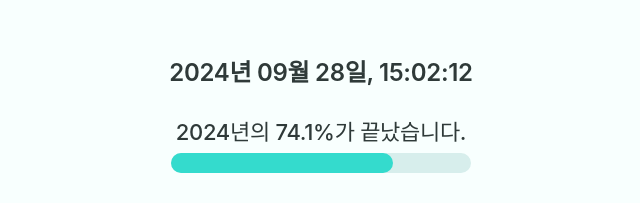
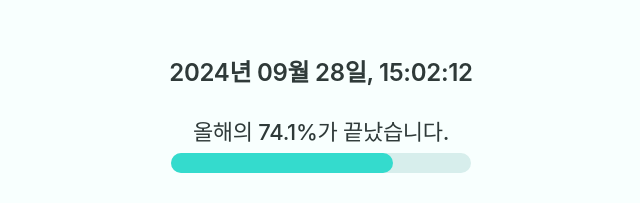
Before and after one commit to oRE-o/year-percent, a React (Create React App) app: page / in a window 1280 px wide. Shown: the part 107-310 px from the top of the page, without its empty margins (319-959 px from the left). Built offline with nearby package versions, Linux system fonts and the light colour scheme; a web font is replaced by a local one.

Commit message:
Update App.tsx

```diff
--- a/src/App.tsx
+++ b/src/App.tsx
@@ -172,7 +172,7 @@ const TimePercentage: React.FC = () => {
           onMouseEnter={() => handleMouseEnter("yearPercent")}
           onMouseLeave={() => handleMouseLeave("yearPercent")}
         >
-          2024년의 {percentages.yearPercent.toFixed(precision.year)}%가
+          올해의 {percentages.yearPercent.toFixed(precision.year)}%가
           끝났습니다.
         </p>
         <progress
```
